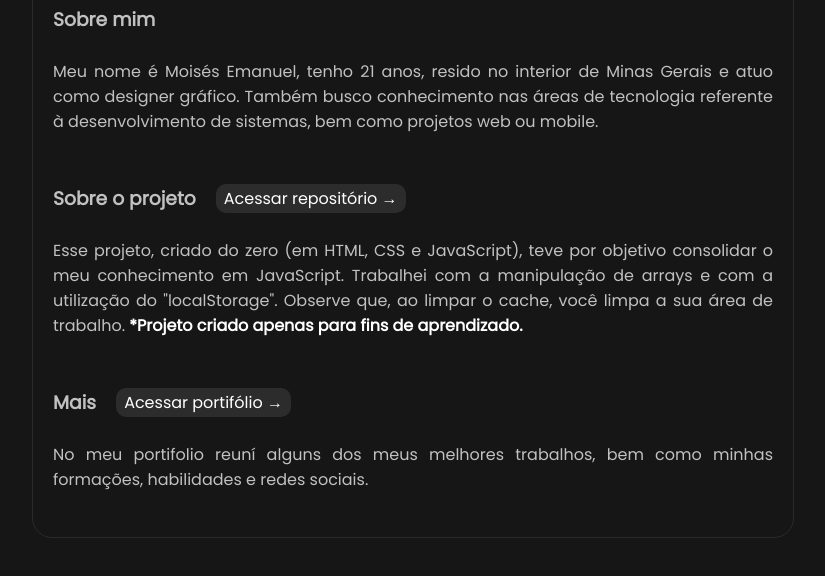
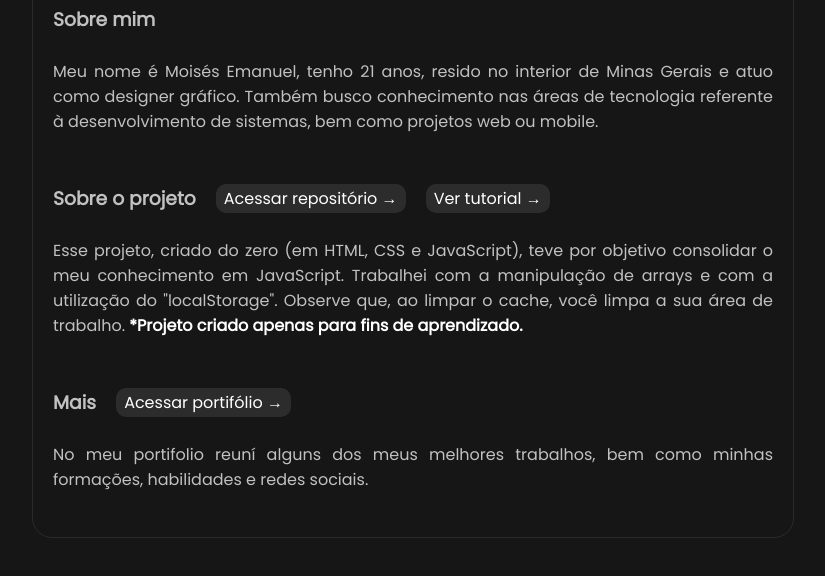
Before and after one commit to moimanu/MyLinks, a plain HTML site: page sobre.html in a window 1280 px wide. Shown: the part 198-774 px from the top of the page, without its empty margins (227-1052 px from the left). Drawn offline with Linux system fonts and the light colour scheme.

Commit message:
Add files via upload

```diff
--- a/sobre.html
+++ b/sobre.html
@@ -23,7 +23,7 @@
         <h1>About</h1><br>
         <h3>Sobre mim</h3><br>
         <p>Meu nome é Moisés Emanuel, tenho 21 anos, resido no interior de Minas Gerais e atuo como designer gráfico. Também busco conhecimento nas áreas de tecnologia referente à desenvolvimento de sistemas, bem como projetos web ou mobile.</p><br><br>
-        <div class="subtitulo_sobre"><h3>Sobre o projeto</h3><a class="link_portifolio" href="https://github.com/moimanu/MyLinks" target="_blank">Acessar repositório →</a></div><br>
+        <div class="subtitulo_sobre"><h3>Sobre o projeto</h3><a class="link_portifolio" href="https://github.com/moimanu/MyLinks" target="_blank">Acessar repositório →</a><a class="link_portifolio" href="https://www.linkedin.com/posts/moisesemanuel_portfolio-javascript-ux-activity-7164687593316466688-JVJq?utm_source=share&utm_medium=member_desktop">Ver tutorial →</a></div><br>
         <p>Esse projeto, criado do zero (em HTML, CSS e JavaScript), teve por objetivo consolidar o meu conhecimento em JavaScript. Trabalhei com a manipulação de arrays e com a utilização do "localStorage". Observe que, ao limpar o cache, você limpa a sua área de trabalho. <strong style="color: white;">*Projeto criado apenas para fins de aprendizado.</strong></p><br><br>
         <div class="subtitulo_sobre"><h3>Mais</h3><a class="link_portifolio" href="https://moisesemanuel.vercel.app" target="”_blank”">Acessar portifólio →</a></div><br>
         <p>No meu portifolio reuní alguns dos meus melhores trabalhos, bem como minhas formações, habilidades e redes sociais.</p><br>
```
